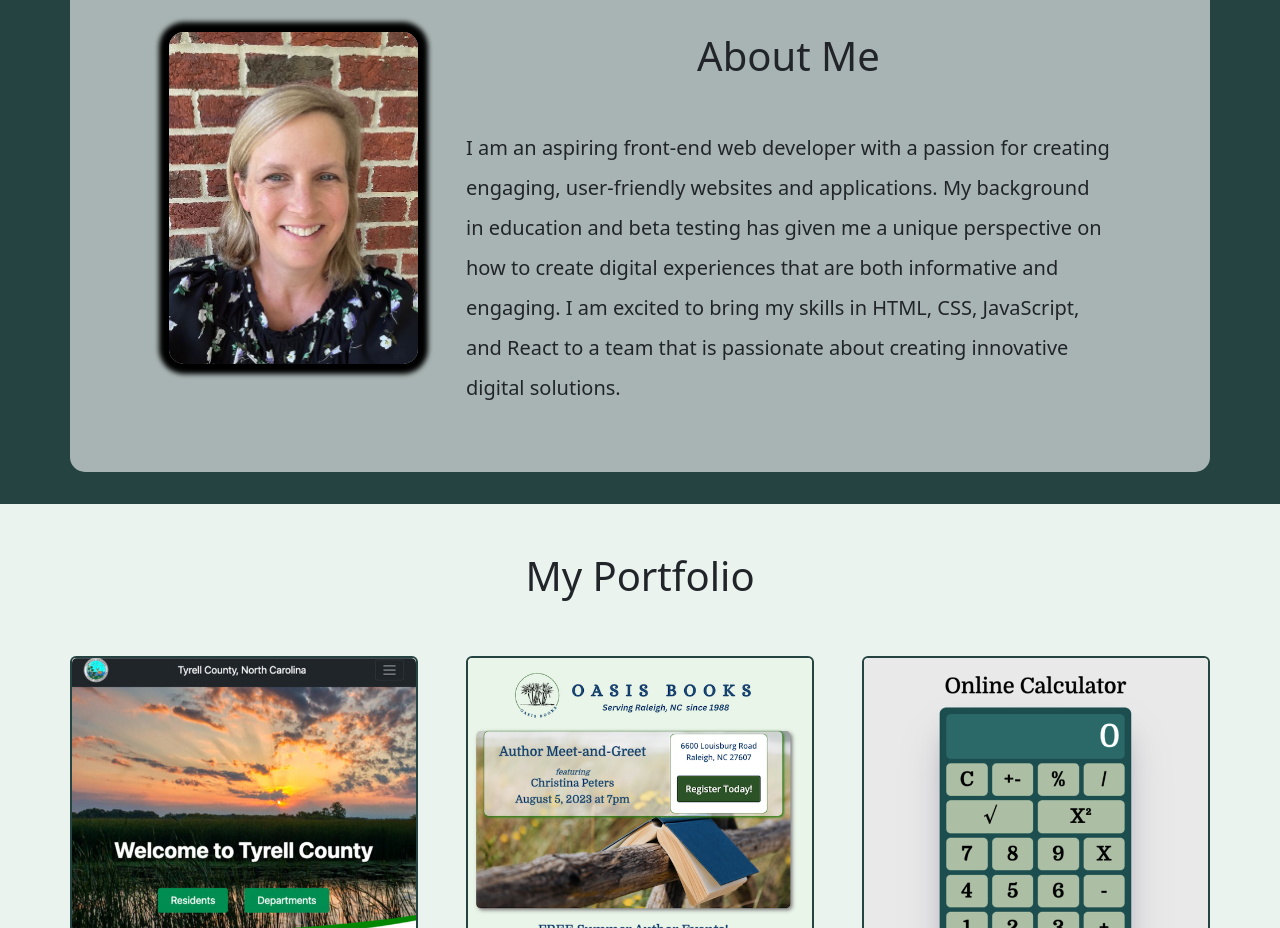
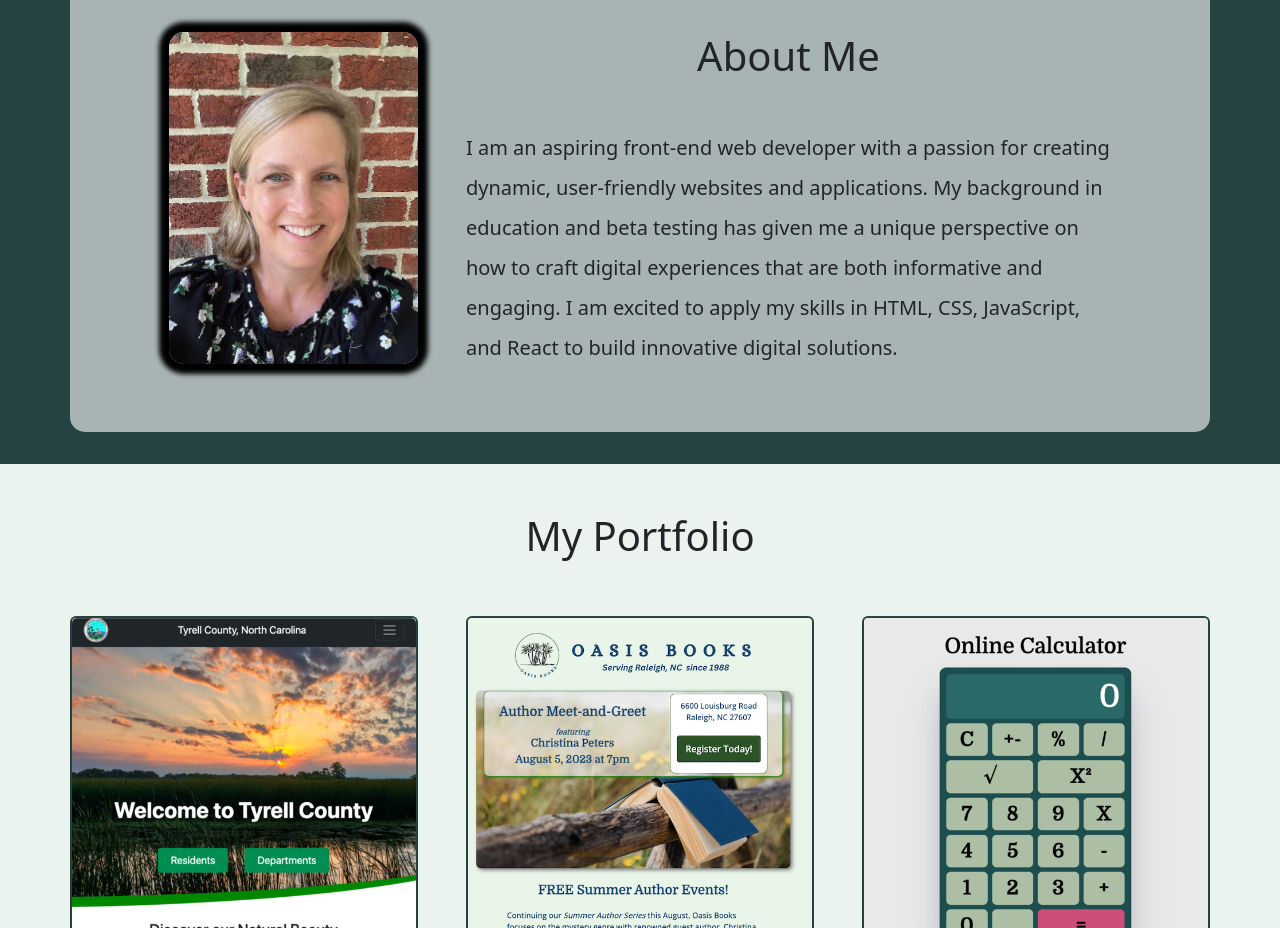
Before and after one commit to jennifer-m-morrison/JMReactPortfolio, a React (Create React App) app: page / in a window 1280 px wide. Shown: the part 864-1792 px from the top of the page. Built offline with nearby package versions, Linux system fonts and the light colour scheme.

Commit message:
Changed about page text

```diff
--- a/src/Components/About.js
+++ b/src/Components/About.js
@@ -15,7 +15,7 @@ function About() {
                     </Col>
                     <Col xs={10} md={10} lg={7}>
                         <h1 className="text-center">About Me</h1>
-                        <p className="mt-5 lh-lg fs-5">I am an aspiring front-end web developer with a passion for creating engaging, user-friendly websites and applications. My background in education and beta testing has given me a unique perspective on how to create digital experiences that are both informative and engaging. I am excited to bring my skills in HTML, CSS, JavaScript, and React to a team that is passionate about creating innovative digital solutions.</p>
+                        <p className="mt-5 lh-lg fs-5">I am an aspiring front-end web developer with a passion for creating dynamic, user-friendly websites and applications. My background in education and beta testing has given me a unique perspective on how to craft digital experiences that are both informative and engaging. I am excited to apply my skills in HTML, CSS, JavaScript, and React to build innovative digital solutions.</p>
                     </Col>
                 </Row>
             </Container>
```
